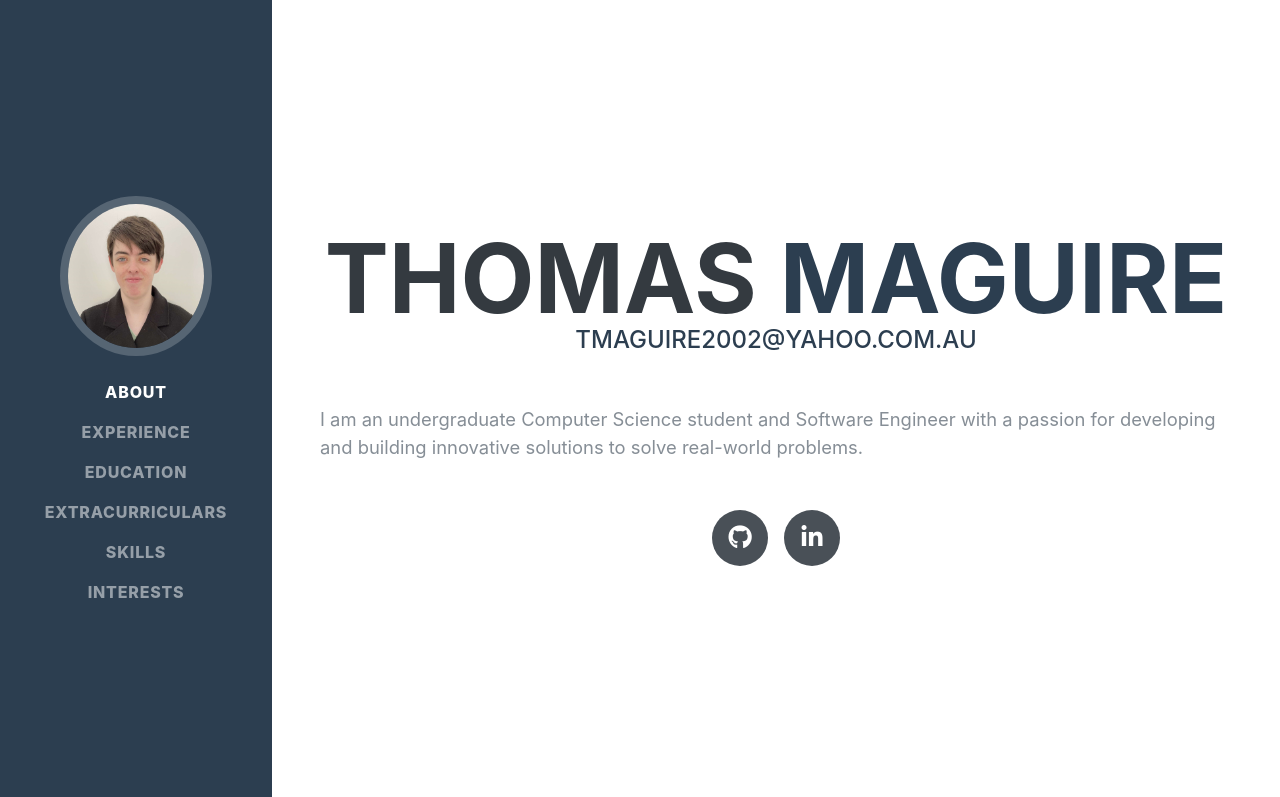
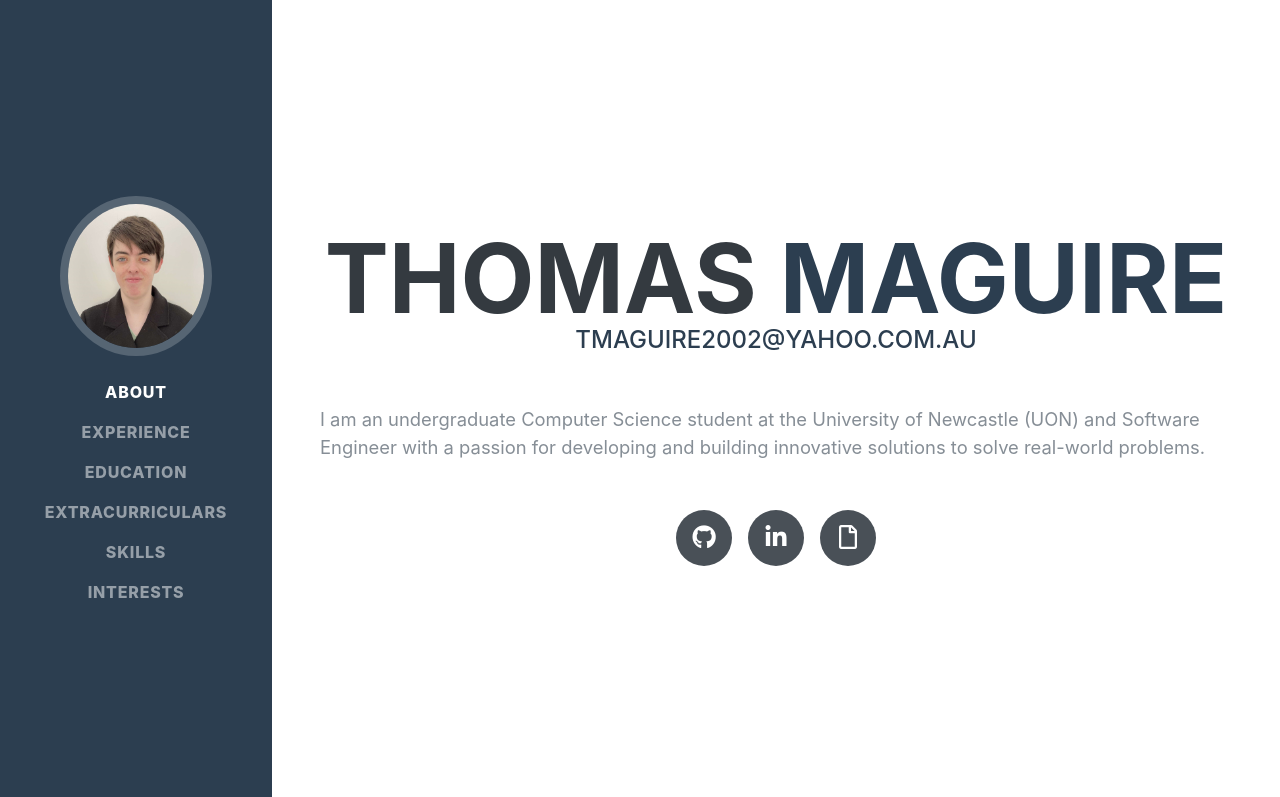
Before and after one commit to Tomrm18/portfolio-v2, a Gatsby site: page / in a window 1280 px wide. Shown: the top 797 px of the page. Built offline with nearby package versions, Linux system fonts and the light colour scheme; Gatsby itself is replaced by a stand-in of ours; a web font is replaced by a local one.

Commit message:
Added resume to about section

```diff
--- a/config.js
+++ b/config.js
@@ -11,18 +11,23 @@ module.exports = {
   firstName: 'Thomas',
   lastName: 'Maguire',
   about:
-    'I am an undergraduate Computer Science student and Software Engineer with a passion for developing and building innovative solutions to solve real-world problems.',
+    'I am an undergraduate Computer Science student at the University of Newcastle (UON) and Software Engineer with a passion for developing and building innovative solutions to solve real-world problems.',
   // social
   socialLinks: [
     {
-      icon: 'fa-github',
+      icon: 'fab fa-github',
       name: 'Github',
       url: 'https://github.com/Tomrm18',
     },
     {
-      icon: 'fa-linkedin-in',
+      icon: 'fab fa-linkedin-in',
       name: 'Linkedin',
       url: 'https://www.linkedin.com/in/thomas-maguire018/',
+    },
+    {
+      icon: 'far fa-file',
+      name: 'Resume',
+      url: '',
     },
   ],
   email: 'tmaguire2002@yahoo.com.au',
--- a/src/components/About.tsx
+++ b/src/components/About.tsx
@@ -1,4 +1,5 @@
 import React from "react"
+import resume from "../assets/pdf/resume.pdf";
 
 type AboutProps = {
   config: any
@@ -24,14 +25,24 @@ export const About = ({ config }: AboutProps) => {
       <p className="lead mb-5">
       {config.about}
       </p>
+
       <div className="social-icons text-center">
         {config.socialLinks.map((social) => {
-          const { icon, url } = social;
+          const { icon, name, url } = social;
+
           return (
-            <a key={url} href={url} target="_blank">
-              <i className={`fab ${icon}`}></i>
-            </a>
-          );
+            name == "Resume" ?
+
+              (<a key={url} href={resume} target="_blank">
+                <i className={`${icon}`}></i>
+              </a>)
+            :
+            (<a key={url} href={url} target="_blank">
+            <i className={`${icon}`}></i>
+            </a>)
+          )
+
+
         })}
       </div>
     </div>
```
Also changed, not shown: 1 other file.
